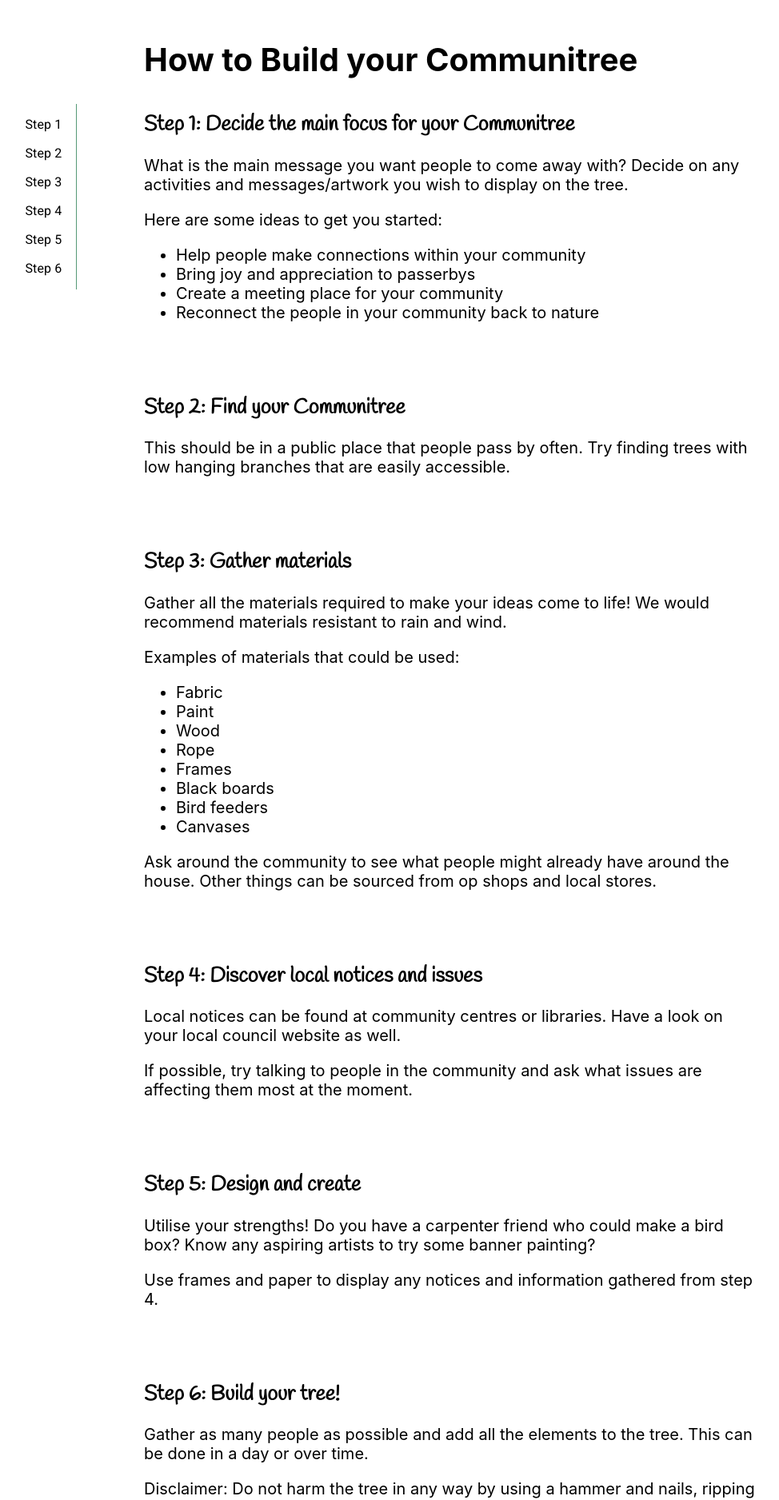
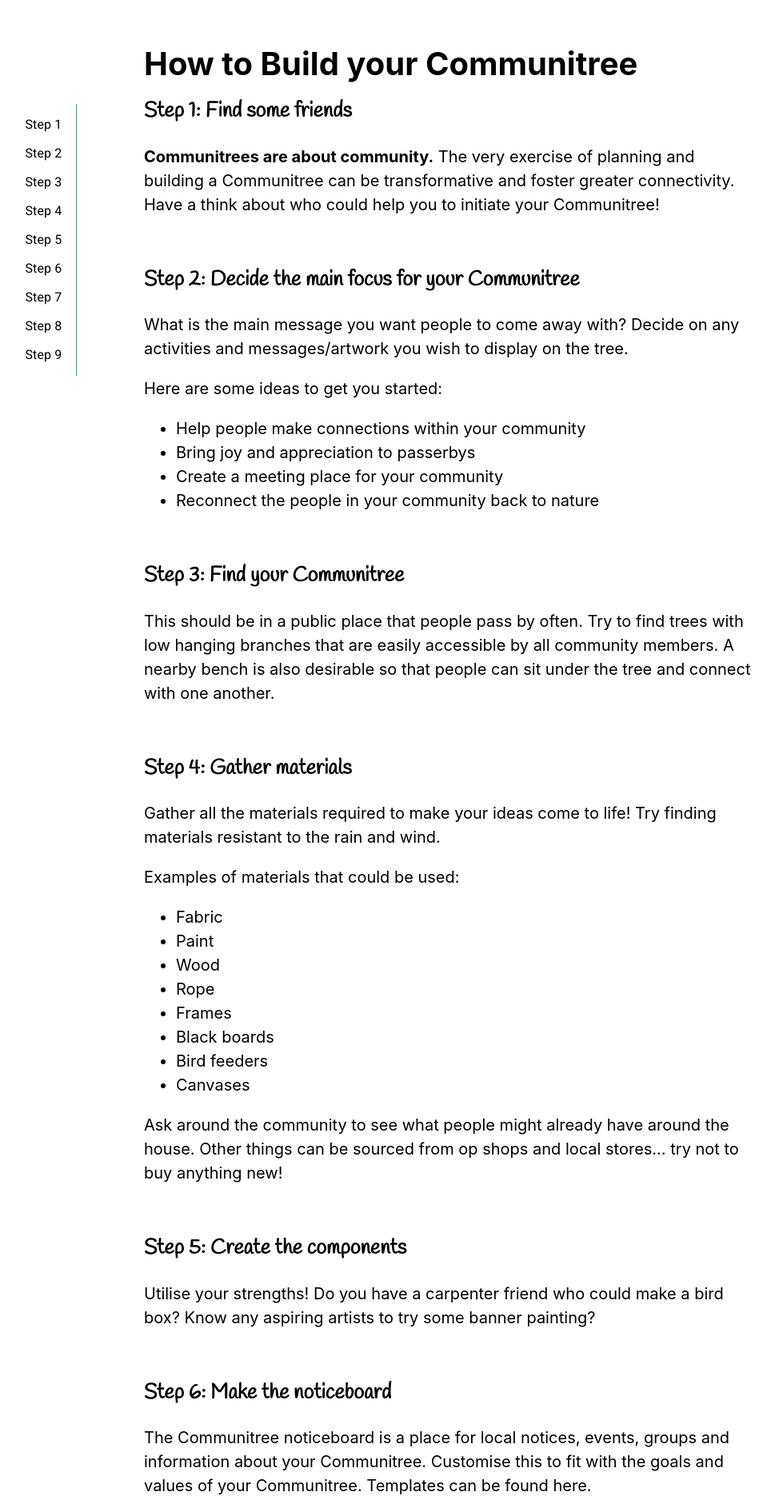
Before and after one commit to zoe-bott/communitree, a React (Create React App) app: page / in a window 1280 px wide. Shown: the part 560-2436 px from the top of the page at 80% size, without its empty margins (76-1050 px from the left). Built offline with nearby package versions, Linux system fonts and the light colour scheme.

Commit message:
Updated text

```diff
--- a/src/About.js
+++ b/src/About.js
@@ -27,6 +27,8 @@ const useStyles = makeStyles((theme) => ({
         textAlign: "left",
         paddingLeft: "20%",
         paddingRight: "20%",
+        fontSize: 18,
+        lineHeight: 1.5,
     },
     mainHeader: {
         fontFamily: "Handlee",
@@ -50,11 +52,48 @@ function About() {
                     </div>
                 </div>
                 <div className={classes.main}>
-                    <h2 className={classes.mainHeader}>How was the idea created?</h2>
-                    <p>The Communitree concept was created as a form of culture jamming. This was undertaken as a part of the ARTS1241 course at UNSW.</p>
-                    <h2 className={classes.mainHeader}>What is it trying to achieve?</h2>
+                    <h2 className={classes.mainHeader}>What is a Communitree?</h2>
+                    <p>Communitrees are colourful decorated trees in central community locations which aim to foster a greater sense of community within an outdoor space.  They are ever-evolving spaces which the local community is encouraged to add to and adapt to suit their needs.</p>
 
-                    <p>More to come!</p>
+                    <h2 className={classes.mainHeader}>What do Communitrees help to achieve?</h2>
+                    <p>Communitrees are places that foster community-building through the appreciation of the natural world in which we all live. Communitrees can help to create: </p>
+                    <ul>
+                        <li>
+                            An outdoor space for community interactions through events or spontaneous conversations,
+                        </li>
+                        <li>
+                            A greater sense of gratitude for the local environment and community,
+                        </li>
+                        <li>
+                            A space for community notices, spreading the word about great sustainable and/or community-building events locally,
+                        </li>
+                        <li>
+                            Solidarity between different groups and movements,
+                        </li>
+                        <li>
+                            A space that encourages more eco-friendly behaviours, recognising the importance of individual and community actions in creating systemic change.
+                        </li>
+                    </ul>
+
+                    <h2 className={classes.mainHeader}>What is ecocultural jamming?</h2>
+                    <p>
+                        Ecocultural jamming is the act of resisting the view that humans are higher than other living things on the planet, otherwise coined as the dominant anthropocentric ideology, and moving toward re-creating new ways of relating to our environment where all living things are equal i.e. an ecocentric worldview where living beings are in interrelation with one another.
+                    </p>
+                    <p>Ecocultural jamming has four theorised channels by which it works:</p>
+                    <ol>
+                        <li>
+                            It invites people to participate in resistant, alternate cultural production.
+                        </li>
+                        <li>
+                            It engages people corporeally, that is, people learn experientially through their body and senses.
+                        </li>
+                        <li>
+                            It fosters a poetic community politic, that is, not only creating the alternate ecoculture together, but sharing it with others with the notion of a ‘we’ in community. This is a ‘we’ that is interrelated through our shared presence on the planet, which we hope to enunciate through the ecoculture jam.
+                        </li>
+                        <li>
+                            Lastly, it creates a turning point where the learner feels that they have shifted their perspective in the transitional space of play, creativity and shared cultural production in our ecocultural jam
+                        </li>
+                    </ol>
                 </div>
             </div>
         </div>
--- a/src/Footer.js
+++ b/src/Footer.js
@@ -27,7 +27,7 @@ export default function Footer() {
             <AppBar position="static" className={classes.footer}>
                 <Toolbar>
                     <Typography className={classes.copyright}>
-                        © Zoe Bott 2020
+                        © Some mates that care about the environment, 2020
                     </Typography>
                 </Toolbar>
             </AppBar>
--- a/src/Home.js
+++ b/src/Home.js
@@ -32,9 +32,10 @@ const useStyles = makeStyles((theme) => ({
         textAlign: "left",
         fontSize: 20,
         position: "relative",
+        lineHeight: 1.5,
     },
     step: {
-        paddingTop: 70,
+        paddingTop: 40,
     },
     stepHeader: {
         fontFamily: "Handlee",
@@ -48,6 +49,12 @@ const useStyles = makeStyles((theme) => ({
         marginBottom: -30,
         // textDecoration: "underline",
         textDecorationColor: theme.palette.secondary.main,
+    },
+    text: {
+        float: "left",
+        width: "calc(100% - 150px)",
+        textAlign: "justify",
+        paddingRight: 10,
     },
     space: {
         marginTop: 80,
@@ -73,9 +80,17 @@ function Home() {
             <div className={classes.steps}>
                 <Menu />
                 <h1 className={classes.mainHeader} id="start">How to Build your Communitree</h1>
-                <div className={classes.step} name="stepOne" id="stepOne">
+                <div className={classes.step} id="stepOne">
                     <h2 className={classes.stepHeader}>
-                        Step 1: Decide the main focus for your Communitree
+                        Step 1: Find some friends
+                    </h2>
+                    <p><b>Communitrees are about community.</b> The very exercise of planning and building a Communitree can be transformative and foster greater connectivity. Have a think about who could help you to initiate your Communitree!</p>
+
+
+                </div>
+                <div className={classes.step} id="stepTwo">
+                    <h2 className={classes.stepHeader}>
+                        Step 2: Decide the main focus for your Communitree
                     </h2>
                     <p>What is the main message you want people to come away with? Decide on any activities and messages/artwork you wish to display on the tree.</p>
                     <p>Here are some ideas to get you started:</p>
@@ -86,17 +101,17 @@ function Home() {
                         <li>Reconnect the people in your community back to nature</li>
                     </ul>
                 </div>
-                <div className={classes.step} name="stepTwo" id="stepTwo">
+                <div className={classes.step} id="stepThree">
                     <h2 className={classes.stepHeader}>
-                        Step 2: Find your Communitree
+                        Step 3: Find your Communitree
                     </h2>
-                    <p>This should be in a public place that people pass by often. Try finding trees with low hanging branches that are easily accessible.</p>
+                    <p>This should be in a public place that people pass by often. Try to find trees with low hanging branches that are easily accessible by all community members. A nearby bench is also desirable so that people can sit under the tree and connect with one another. </p>
                 </div>
-                <div className={classes.step} name="stepThree" id="stepThree">
+                <div className={classes.step} id="stepFour">
                     <h2 className={classes.stepHeader}>
-                        Step 3: Gather materials
+                        Step 4: Gather materials
                     </h2>
-                    <p>Gather all the materials required to make your ideas come to life! We would recommend materials resistant to rain and wind.</p>
+                    <p>Gather all the materials required to make your ideas come to life! Try finding materials resistant to the rain and wind. </p>
                     <p>Examples of materials that could be used:</p>
                     <ul>
                         <li>Fabric</li>
@@ -108,33 +123,50 @@ function Home() {
                         <li>Bird feeders</li>
                         <li>Canvases</li>
                     </ul>
-                    <p>Ask around the community to see what people might already have around the house. Other things can be sourced from op shops and local stores.</p>
+                    <p>Ask around the community to see what people might already have around the house. Other things can be sourced from op shops and local stores… try not to buy anything new!</p>
                 </div>
-                <div className={classes.step} name="stepFour" id="stepFour">
+                <div className={classes.step} id="stepFive">
                     <h2 className={classes.stepHeader}>
-                        Step 4: Discover local notices and issues
-                    </h2>
-                    <p>Local notices can be found at community centres or libraries. Have a look on your local council website as well. </p>
-                    <p>If possible, try talking to people in the community and ask what issues are affecting them 	most at the moment. </p>
-                </div>
-                <div className={classes.step} name="stepFive" id="stepFive">
-                    <h2 className={classes.stepHeader}>
-                        Step 5: Design and create
+                        Step 5: Create the components
                     </h2>
                     <p>Utilise your strengths! Do you have a carpenter friend who could make a bird box? Know any aspiring artists to try some banner painting?</p>
-                    <p>Use frames and paper to display any notices and information gathered from step 4.</p>
                 </div>
-                <div className={classes.step} name="stepSix" id="stepSix">
+                <div className={classes.step} id="stepSix">
                     <h2 className={classes.stepHeader}>
-                        Step 6: Build your tree!
+                        Step 6: Make the noticeboard
                     </h2>
-                    <p>Gather as many people as possible and add all the elements to the tree. This can be done in a day or over time.</p>
-                    <p>Disclaimer: Do not harm the tree in any way by using a hammer and nails, ripping branches or tearing leaves. Where possible, also try to prevent rubbish.</p>
+                    <p>The Communitree noticeboard is a place for local notices, events, groups and information about your Communitree. Customise this to fit with the goals and values of your Communitree. Templates can be found here. </p>
+                    <p>Get creative when making the board! Local notices can be found at community centres or libraries. Have a look on your local council website as well. If possible, talk to people in the community and ask what issues are affecting them most.</p>
+                </div>
+                <div className={classes.step} id="stepSeven">
+                    <h2 className={classes.stepHeader}>
+                        Step 7: Setup your online community
+                    </h2>
+                    <p>An online platform helps your Communitree reach more people and stay accessible. Create a Facebook page or email group to keep people up to date, connected and involved in the growth of your Commmunitree!</p>
+
+                </div>
+                <div className={classes.step} id="stepEight">
+                    <h2 className={classes.stepHeader}>
+                        Step 8: Build your tree!
+                    </h2>
+                    <p>Gather as many friends as possible and add all the elements to the tree. This can be done in a day or over time. A cool idea is to have an opening event where community members can make art and contribute to the Communitree from the get go.</p>
+
+
+                </div>
+                <div className={classes.step} id="stepNine">
+                    <h2 className={classes.stepHeader}>
+                        Step 9: Watch it grow
+                    </h2>
+                    <p>The Communitree is an ever-evolving project which will continue to change and develop in accordance with the values and wishes of your community. Empower local members to take an active role in updating the Communitree noticeboard and growing the community.</p>
+
                 </div>
             </div>
             <div className={classes.space}>
-                <img src={tree_logo} alt="Communitree logo"/>
+                <img src={tree_logo} alt="Communitree logo" />
             </div>
+            <p className={classes.steps}>
+                <b>Disclaimer:</b> Please do not harm the tree in any way by using a hammer and nails, ripping branches, tearing leaves or applying any permanent materials (eg paint). Treat the tree as you would treat your loved ones… with respect, dignity and care.
+                    </p>
 
         </div>
     )
--- a/src/Menu.js
+++ b/src/Menu.js
@@ -44,23 +44,32 @@ export default function Menu() {
         <div className={`${classes.root} ${scrollPosition > 530 && classes.fixed}`}>
 
             <MenuList>
-                <Link activeClass={classes.active} to="stepOne" spy={true} duration={500} smooth={true} offset={-50}>
+                <Link activeClass={classes.active} to="stepOne" spy={true} duration={500} smooth={true}>
                     <MenuItem>Step 1</MenuItem>
                 </Link>
-                <Link activeClass={classes.active} to="stepTwo" spy={true} duration={500} smooth={true} offset={-50}>
+                <Link activeClass={classes.active} to="stepTwo" spy={true} duration={500} smooth={true}>
                     <MenuItem>Step 2</MenuItem>
                 </Link>
-                <Link activeClass={classes.active} to="stepThree" spy={true} duration={500} smooth={true} offset={-50}>
+                <Link activeClass={classes.active} to="stepThree" spy={true} duration={500} smooth={true}>
                     <MenuItem>Step 3</MenuItem>
                 </Link>
-                <Link activeClass={classes.active} to="stepFour" spy={true} duration={500} smooth={true} offset={-50}>
+                <Link activeClass={classes.active} to="stepFour" spy={true} duration={500} smooth={true}>
                     <MenuItem>Step 4</MenuItem>
                 </Link>
-                <Link activeClass={classes.active} to="stepFive" spy={true} duration={500} smooth={true} offset={-50}>
+                <Link activeClass={classes.active} to="stepFive" spy={true} duration={500} smooth={true} >
                     <MenuItem>Step 5</MenuItem>
                 </Link>
-                <Link activeClass={classes.active} to="stepSix" spy={true} duration={500} smooth={true} offset={-50}>
+                <Link activeClass={classes.active} to="stepSix" spy={true} duration={500} smooth={true}>
                     <MenuItem>Step 6</MenuItem>
+                </Link>
+                <Link activeClass={classes.active} to="stepSeven" spy={true} duration={500} smooth={true}>
+                    <MenuItem>Step 7</MenuItem>
+                </Link>
+                <Link activeClass={classes.active} to="stepEight" spy={true} duration={500} smooth={true}>
+                    <MenuItem>Step 8</MenuItem>
+                </Link>
+                <Link activeClass={classes.active} to="stepNine" spy={true} duration={500} smooth={true}>
+                    <MenuItem>Step 9</MenuItem>
                 </Link>
             </MenuList>
 
```
Also changed, not shown: src/images/friends_logo.png (added).
